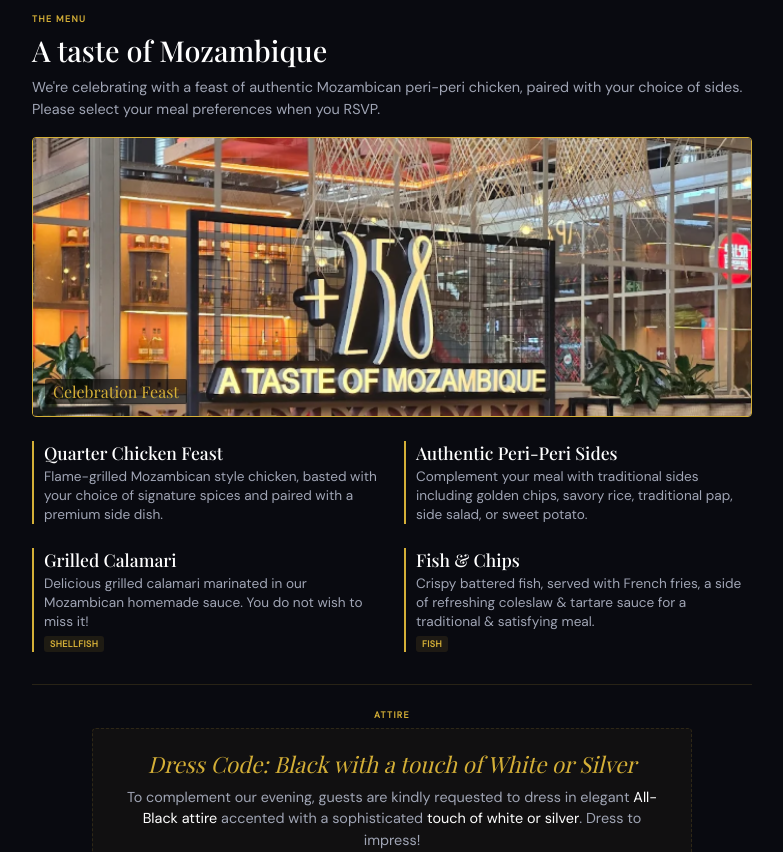
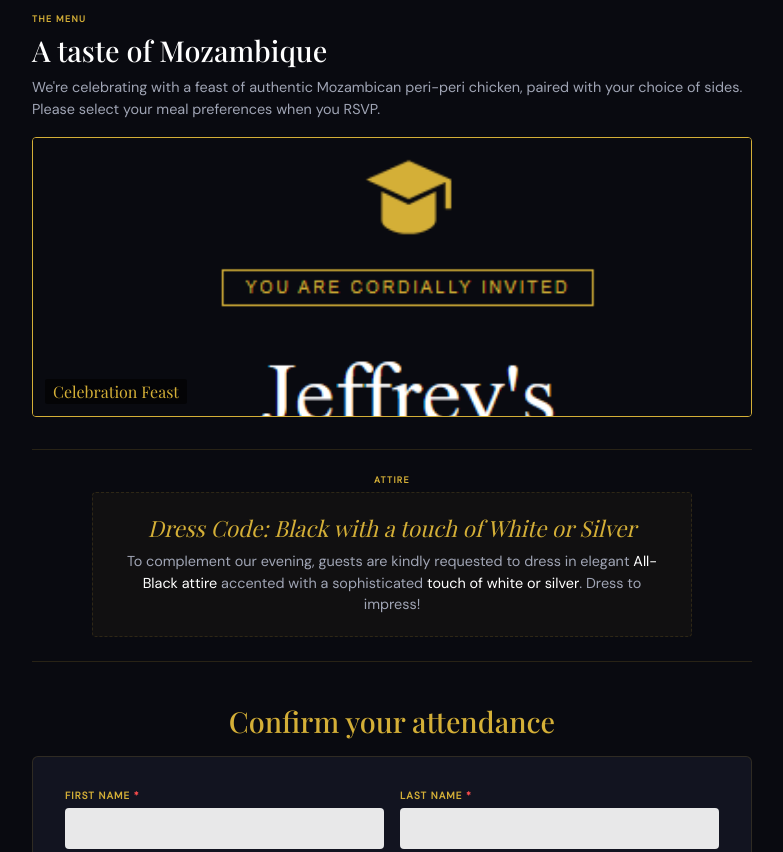
Before and after one commit to Humbahsot/Graduation, a plain HTML site: page index.html in a window 1280 px wide. Shown: the part 500-1352 px from the top of the page, without its empty margins (248-1031 px from the left). Drawn offline with nearby package versions, Linux system fonts and the light colour scheme.

Commit message:
Update index.html

```diff
--- a/index.html
+++ b/index.html
@@ -78,15 +78,6 @@
   .menu-img-container img { width: 100%; display: block; height: 100%; object-fit: cover; }
   .img-caption { position: absolute; bottom: 12px; left: 12px; font-family: 'Playfair Display', serif; color: var(--gold); font-size: 1rem; background: rgba(0,0,0,0.6); padding: 2px 8px; border-radius: 2px; }
 
-  /* Menu Items List Layout */
-  .menu-list { display: grid; grid-template-columns: 1fr 1fr; gap: 1.5rem; margin-top: 1rem; text-align: left; }
-  .menu-list-item { border-left: 2px solid var(--gold); padding-left: 10px; }
-  .menu-list-item h4 { font-family: 'Playfair Display', serif; font-size: 1.1rem; color: var(--text); font-weight: 500; margin-bottom: 0.2rem; }
-  .menu-list-item p { font-size: 0.85rem; color: var(--text-muted); line-height: 1.4; }
-
-  /* Dietary tag pill styling inside the menu */
-  .menu-tag { display: inline-block; background: rgba(214, 175, 55, 0.1); color: var(--gold); font-size: 9px; text-transform: uppercase; padding: 2px 6px; border-radius: 3px; margin-top: 4px; letter-spacing: 0.05em; font-weight: 700; }
-
   /* Dress Code Section */
   .dress-code-section { margin-bottom: 2.5rem; border-bottom: 1px solid var(--border); border-top: 1px solid var(--border); padding: 1.5rem 0; text-align: center; }
   .dress-code-box { background: rgba(214, 175, 55, 0.04); border: 1px dashed var(--border); padding: 1.25rem; border-radius: 4px; display: inline-block; width: 100%; max-width: 600px; }
@@ -110,7 +101,7 @@
   textarea.form-control { background: var(--deep); border: 1px solid var(--border); color: var(--text); resize: vertical; min-height: 60px; }
   textarea.form-control:focus { outline: none; border-color: var(--gold); }
 
-  /* Card Grid Options */
+  /* Card Grid Options from image_a27f0c.png */
   .cards-grid { display: grid; grid-template-columns: repeat(3, 1fr); gap: 0.75rem; margin-bottom: 0.5rem; }
   .cards-grid.four-cols { grid-template-columns: repeat(4, 1fr); }
 
@@ -122,10 +113,9 @@
   .form-group.validation-error { border: 1px dashed var(--accent); padding: 10px; border-radius: 4px; background: rgba(255, 77, 77, 0.03); }
 
   .card-main-text { font-size: 11px; font-weight: 700; text-transform: uppercase; letter-spacing: 0.05em; margin-bottom: 2px; line-height: 1.2; padding-right: 12px; }
-  .card-main-text { font-size: 11px; font-weight: 700; text-transform: uppercase; letter-spacing: 0.05em; margin-bottom: 2px; line-height: 1.2; padding-right: 12px; }
   .card-sub-text { font-size: 9px; text-transform: uppercase; letter-spacing: 0.02em; color: var(--text-muted); }
 
-  /* Selected Radio Check Dot */
+  /* Selected Radio Check Dot from image_a27f0c.png */
   .card-indicator { width: 10px; height: 10px; border: 1px solid var(--border); border-radius: 50%; position: absolute; top: 12px; right: 12px; display: flex; align-items: center; justify-content: center; }
   .selection-card.selected .card-indicator { border-color: var(--gold); background: var(--gold); }
   .selection-card.selected .card-indicator::after { content: ''; width: 4px; height: 4px; background: var(--deep2); border-radius: 50%; }
@@ -145,7 +135,6 @@
     .selection-card { min-height: auto; padding: 10px; }
     header h1, header h2 { font-size: 2.2rem; }
     .panel { padding: 1.25rem; }
-    .menu-list { grid-template-columns: 1fr; gap: 1.25rem; }
   }
 </style>
 </head>
@@ -154,7 +143,6 @@
 
   <!-- Premium Header Layout with Graduation Cap Icon Accent -->
   <header>
-    <!-- Crisp Vector Graduation Mortarboard Cap -->
     <svg class="cap-icon" viewBox="0 0 24 24" fill="none" xmlns="http://www.w3.org/2000/svg">
       <path d="M12 2L1 7L12 12L21.5 7.67V14.5H23V7L12 2Z" />
       <path d="M19 10.13V17.5C19 19.34 15.87 21 12 21C8.13 21 5 19.34 5 17.5V10.13L12 13.5L19 10.13Z" />
@@ -172,7 +160,6 @@
       <div class="meta-item"><span>Venue</span><p>+258 Taste of Mozambique</p></div>
       <div class="meta-item"><span>Address</span><p>Design Quarter, Fourways</p></div>
       <div class="meta-item"><span>Time</span><p>Doors open 18:00</p></div>
-      <!-- UPDATED CLOSING TIME -->
       <div class="meta-item"><span>Closes</span><p>23:00</p></div>
     </div>
 
@@ -185,31 +172,8 @@
     <h3>A taste of Mozambique</h3>
     <p class="menu-desc">We're celebrating with a feast of authentic Mozambican peri-peri chicken, paired with your choice of sides. Please select your meal preferences when you RSVP.</p>
     <div class="menu-img-container">
-      <!-- Local image file display in webpage body -->
-      <img src="image1.png" alt="Authentic Flame Grilled Mozambican Celebration Feast">
+      <img src="image2.png" alt="Authentic Flame Grilled Mozambican Celebration Feast">
       <div class="img-caption">Celebration Feast</div>
-    </div>
-
-    <!-- Elegant Layout For Main Menu Options -->
-    <div class="menu-list">
-      <div class="menu-list-item">
-        <h4>Quarter Chicken Feast</h4>
-        <p>Flame-grilled Mozambican style chicken, basted with your choice of signature spices and paired with a premium side dish.</p>
-      </div>
-      <div class="menu-list-item">
-        <h4>Authentic Peri-Peri Sides</h4>
-        <p>Complement your meal with traditional sides including golden chips, savory rice, traditional pap, side salad, or sweet potato.</p>
-      </div>
-      <div class="menu-list-item">
-        <h4>Grilled Calamari</h4>
-        <p>Delicious grilled calamari marinated in our Mozambican homemade sauce. You do not wish to miss it!</p>
-        <span class="menu-tag">Shellfish</span>
-      </div>
-      <div class="menu-list-item">
-        <h4>Fish & Chips</h4>
-        <p>Crispy battered fish, served with French fries, a side of refreshing coleslaw & tartare sauce for a traditional & satisfying meal.</p>
-        <span class="menu-tag">Fish</span>
-      </div>
     </div>
   </div>
 
@@ -217,7 +181,6 @@
   <div class="dress-code-section">
     <div class="section-label">Attire</div>
     <div class="dress-code-box">
-      <!-- UPDATED DRESS CODE THEME -->
       <div class="dress-code-title">Dress Code: Black with a touch of White or Silver</div>
       <div class="dress-code-desc">To complement our evening, guests are kindly requested to dress in elegant <strong>All-Black attire</strong> accented with a sophisticated <strong>touch of white or silver</strong>. Dress to impress!</div>
     </div>
@@ -244,11 +207,11 @@
       <div class="name-row">
         <div class="form-group">
           <label for="f-first">First Name <span>*</span></label>
-          <input type="text" id="f-first" name="First Name" class="form-control" required placeholder="">
+          <input type="text" id="f-first" name="First Name" class="form-control" required>
         </div>
         <div class="form-group">
           <label for="f-last">Last Name <span>*</span></label>
-          <input type="text" id="f-last" name="Last Name" class="form-control" required placeholder="">
+          <input type="text" id="f-last" name="Last Name" class="form-control" required>
         </div>
       </div>
 
@@ -262,7 +225,7 @@
         </select>
       </div>
 
-      <!-- Catering Selections -->
+      <!-- Catering Selections Exactly matching image_a27f0c.png -->
       <div id="catering-container" style="display: none;">
 
         <!-- Chicken Selection Section -->
```
